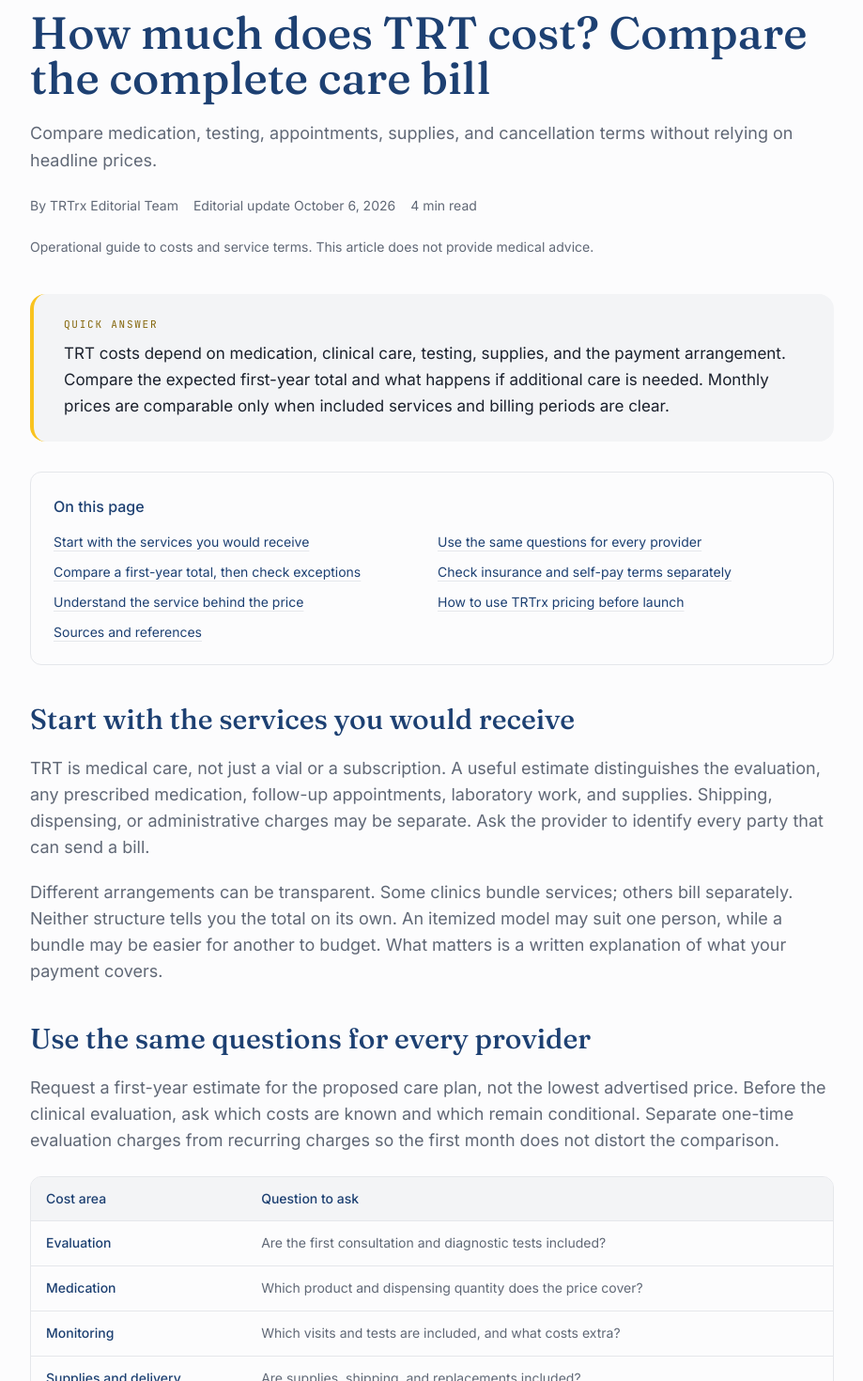
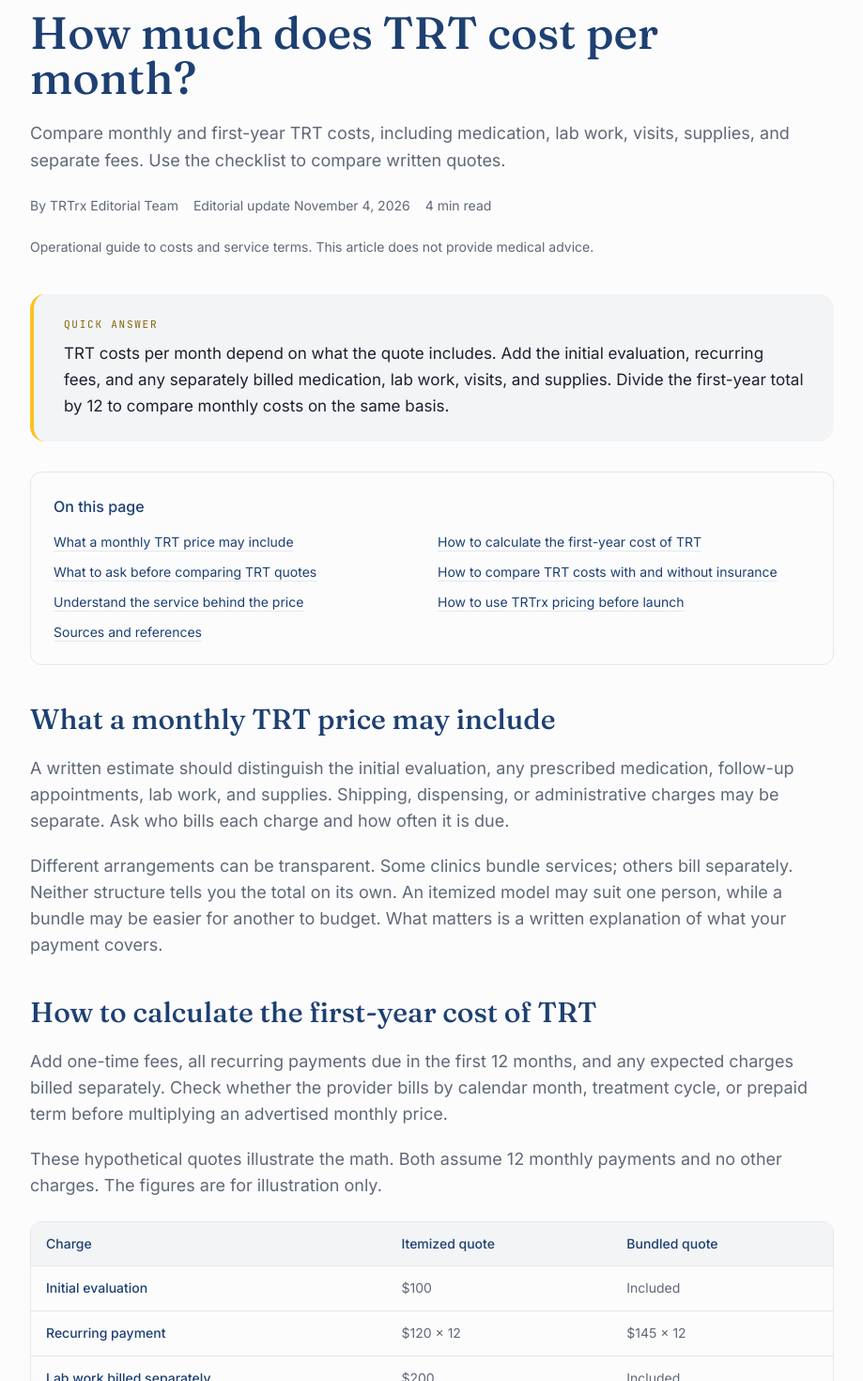
Before and after one commit to metabotprime/trtrx, a Next.js app: page /blog/how-trt-pricing-works in a window 1280 px wide. Shown: the part 260-1730 px from the top of the page at 94% size, without its empty margins (180-1099 px from the left). Built offline with nearby package versions, Linux system fonts and the light colour scheme.

Commit message:
Answer monthly TRT cost searches on the existing guide
Help readers compare quotes on the same billing basis with a worked first-year example. Record the substantive update on the cost guide without changing dates for held articles.

```diff
--- a/src/content/blog-content.ts
+++ b/src/content/blog-content.ts
@@ -13,7 +13,7 @@ const S = {
   cypionate: { id: 'cypionate-label', type: 'WebPage', headline: 'Testosterone cypionate injection: prescribing information', publisher: 'DailyMed, National Library of Medicine', url: 'https://dailymed.nlm.nih.gov/dailymed/drugInfo.cfm?setid=736dbdfd-c90f-3a9b-e053-2a91aa0aea81' },
   xyosted: { id: 'xyosted-label', type: 'WebPage', headline: 'XYOSTED (testosterone enanthate): prescribing information', publisher: 'DailyMed, National Library of Medicine', url: 'https://dailymed.nlm.nih.gov/dailymed/drugInfo.cfm?setid=8a3d204c-be26-49e0-8599-0ac12a272e81' },
   compounding: { id: 'compounded-drugs', type: 'WebPage', headline: 'Understanding the Risks of Compounded Drugs', publisher: 'U.S. Food and Drug Administration', url: 'https://www.fda.gov/drugs/human-drug-compounding/understanding-risks-compounded-drugs' },
-  estimate: { id: 'good-faith-estimate', type: 'WebPage', headline: 'What is a good faith health insurance estimate?', publisher: 'Centers for Medicare & Medicaid Services', url: 'https://www.cms.gov/medical-bill-rights/help/guides/good-faith-estimate' },
+  estimate: { id: 'good-faith-estimate', type: 'WebPage', headline: 'What is a good faith health insurance estimate?', publisher: 'Centers for Medicare & Medicaid Services', url: 'https://www.cms.gov/initiatives/your-patient-rights/medical-bill-rights/get-help/guides-resources/what-good-faith-estimate' },
   pharmacy: { id: 'online-pharmacy', type: 'WebPage', headline: 'Considering an Online Pharmacy?', publisher: 'U.S. Food and Drug Administration', url: 'https://www.fda.gov/drugs/besaferx-your-source-online-pharmacy-information/considering-online-pharmacy' },
   licensure: { id: 'state-licensure', type: 'WebPage', headline: 'Licensing across state lines', publisher: 'U.S. Department of Health and Human Services', url: 'https://telehealth.hhs.gov/licensure/licensing-across-state-lines' },
   telehealth: { id: 'controlled-telehealth', type: 'WebPage', headline: 'Prescribing controlled substances via telehealth', publisher: 'U.S. Department of Health and Human Services', url: 'https://telehealth.hhs.gov/providers/telehealth-policy/prescribing-controlled-substances-via-telehealth' },
@@ -195,17 +195,28 @@ export const ARTICLE_CONTENT: ArticleInput[] = [
   },
   {
     slug: 'how-trt-pricing-works', category: 'pricing',
-    title: 'How much does TRT cost? Compare the complete care bill',
-    excerpt: 'Compare medication, testing, appointments, supplies, and cancellation terms without relying on headline prices.',
-    quickAnswer: 'TRT costs depend on medication, clinical care, testing, supplies, and the payment arrangement. Compare the expected first-year total and what happens if additional care is needed. Monthly prices are comparable only when included services and billing periods are clear.',
+    title: 'How much does TRT cost per month?',
+    excerpt: 'Compare monthly and first-year TRT costs, including medication, lab work, visits, supplies, and separate fees. Use the checklist to compare written quotes.',
+    quickAnswer: 'TRT costs per month depend on what the quote includes. Add the initial evaluation, recurring fees, and any separately billed medication, lab work, visits, and supplies. Divide the first-year total by 12 to compare monthly costs on the same basis.',
+    updatedAt: '2026-11-04',
     featured: true, onHomePage: true,
     sections: [
-      { id: 'cost-components', title: 'Start with the services you would receive', paragraphs: [
-        'TRT is medical care, not just a vial or a subscription. A useful estimate distinguishes the evaluation, any prescribed medication, follow-up appointments, laboratory work, and supplies. Shipping, dispensing, or administrative charges may be separate. Ask the provider to identify every party that can send a bill.',
+      { id: 'cost-components', title: 'What a monthly TRT price may include', paragraphs: [
+        'A written estimate should distinguish the initial evaluation, any prescribed medication, follow-up appointments, lab work, and supplies. Shipping, dispensing, or administrative charges may be separate. Ask who bills each charge and how often it is due.',
         'Different arrangements can be transparent. Some clinics bundle services; others bill separately. Neither structure tells you the total on its own. An itemized model may suit one person, while a bundle may be easier for another to budget. What matters is a written explanation of what your payment covers.',
       ] },
-      { id: 'checklist', title: 'Use the same questions for every provider', paragraphs: [
-        'Request a first-year estimate for the proposed care plan, not the lowest advertised price. Before the clinical evaluation, ask which costs are known and which remain conditional. Separate one-time evaluation charges from recurring charges so the first month does not distort the comparison.',
+      { id: 'first-year-total', title: 'How to calculate the first-year cost of TRT', paragraphs: [
+        'Add one-time fees, all recurring payments due in the first 12 months, and any expected charges billed separately. Check whether the provider bills by calendar month, treatment cycle, or prepaid term before multiplying an advertised monthly price.',
+        'These hypothetical quotes illustrate the math. Both assume 12 monthly payments and no other charges. The figures are for illustration only.',
+      ], table: { columns: ['Charge', 'Itemized quote', 'Bundled quote'], rows: [
+        ['Initial evaluation', '$100', 'Included'],
+        ['Recurring payment', '$120 × 12', '$145 × 12'],
+        ['Lab work billed separately', '$200', 'Included'],
+        ['First-year total', '$1,740', '$1,740'],
+        ['Average cost per month', '$145', '$145'],
+      ] } },
+      { id: 'checklist', title: 'What to ask before comparing TRT quotes', paragraphs: [
+        'Ask which costs are fixed and which depend on what care you receive. For each bundled item, check what the provider includes and what would trigger an additional bill.',
       ], table: { columns: ['Cost area', 'Question to ask'], rows: [
         ['Evaluation', 'Are the first consultation and diagnostic tests included?'],
         ['Medication', 'Which product and dispensing quantity does the price cover?'],
@@ -214,11 +225,7 @@ export const ARTICLE_CONTENT: ArticleInput[] = [
         ['Billing', 'Is payment monthly, prepaid, or subject to a minimum commitment?'],
         ['Cancellation', 'When does billing stop, and what is refundable?'],
       ] } },
-      { id: 'first-year-total', title: 'Compare a first-year total, then check exceptions', paragraphs: [
-        'A worksheet can add initial charges, ongoing care, medication, testing, and supplies over twelve months. Do not multiply a quoted “monthly equivalent” by twelve until you know whether the provider bills in calendar months, treatment cycles, or prepaid packages.',
-        'Ask what happens if the clinician recommends further testing, another formulation, or stopping treatment. An estimate cannot promise that no additional care will be needed. It should make anticipated costs and exclusions understandable before you commit. Ask for details when a line says only “labs included” without describing the scope.',
-      ] },
-      { id: 'insurance-and-self-pay', title: 'Check insurance and self-pay terms separately', paragraphs: [
+      { id: 'insurance-and-self-pay', title: 'How to compare TRT costs with and without insurance', paragraphs: [
         'Ask the provider and insurer which services, if any, would be billed to insurance and what network or authorization requirements apply. A medication discount, a receipt for reimbursement, and insurance coverage are different arrangements. An advertised price does not settle your final out-of-pocket cost.',
         'CMS explains that people not using insurance usually qualify for a good faith estimate when requested or when care is scheduled sufficiently in advance. Rules and exceptions apply, and an estimate may cover only one provider or facility. The linked CMS guide explains when an estimate applies; ask other billing parties for their own details.',
       ], sourceIds: ['good-faith-estimate'] },
--- a/src/content/blog.ts
+++ b/src/content/blog.ts
@@ -30,10 +30,12 @@ export function summarizeBlogPost(post: BlogPost): BlogPostSummary {
   const { slug, category, title, excerpt, readMinutes, updatedAt } = post;
   return { slug, category, title, excerpt, readMinutes, updatedAt };
 }
-export type ArticleInput = Omit<BlogPost, 'body' | 'readMinutes' | 'authorId' | 'updatedAt'>;
+export type ArticleInput = Omit<BlogPost, 'body' | 'readMinutes' | 'authorId' | 'updatedAt'> & {
+  updatedAt?: string;
+};
 export const BLOG_POSTS: BlogPost[] = ARTICLE_CONTENT.map((post) => {
   const body = [post.quickAnswer, ...post.sections.flatMap((section) => [section.title, ...section.paragraphs, ...(section.bullets ?? []), ...(section.table ? [section.table.columns.join(' '), ...section.table.rows.map((row) => row.join(' '))] : [])])].join('\n\n');
-  return { ...post, body, authorId: 'editorial-team', updatedAt: '2026-10-06', readMinutes: Math.max(1, Math.ceil(body.split(/\s+/).filter(Boolean).length / 200)) };
+  return { ...post, body, authorId: 'editorial-team', updatedAt: post.updatedAt ?? '2026-10-06', readMinutes: Math.max(1, Math.ceil(body.split(/\s+/).filter(Boolean).length / 200)) };
 });
 export function getBlogPostBySlug(slug: string) { return BLOG_POSTS.find((post) => post.slug === slug); }
 export function isBlogPostPublic(post: Pick<BlogPost, 'slug'>): boolean {
```
